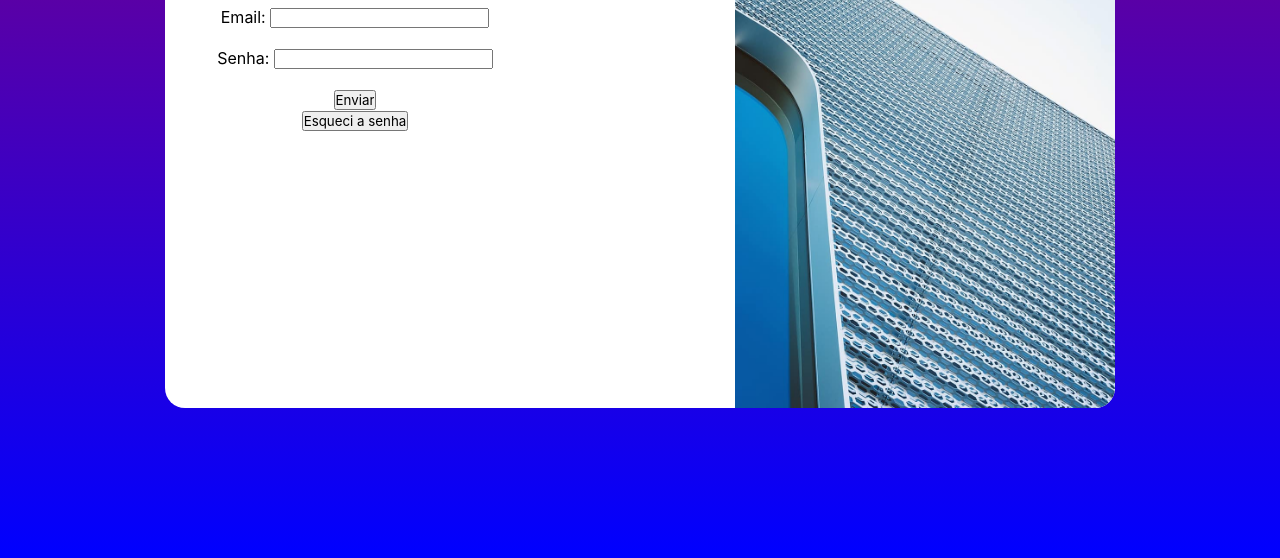
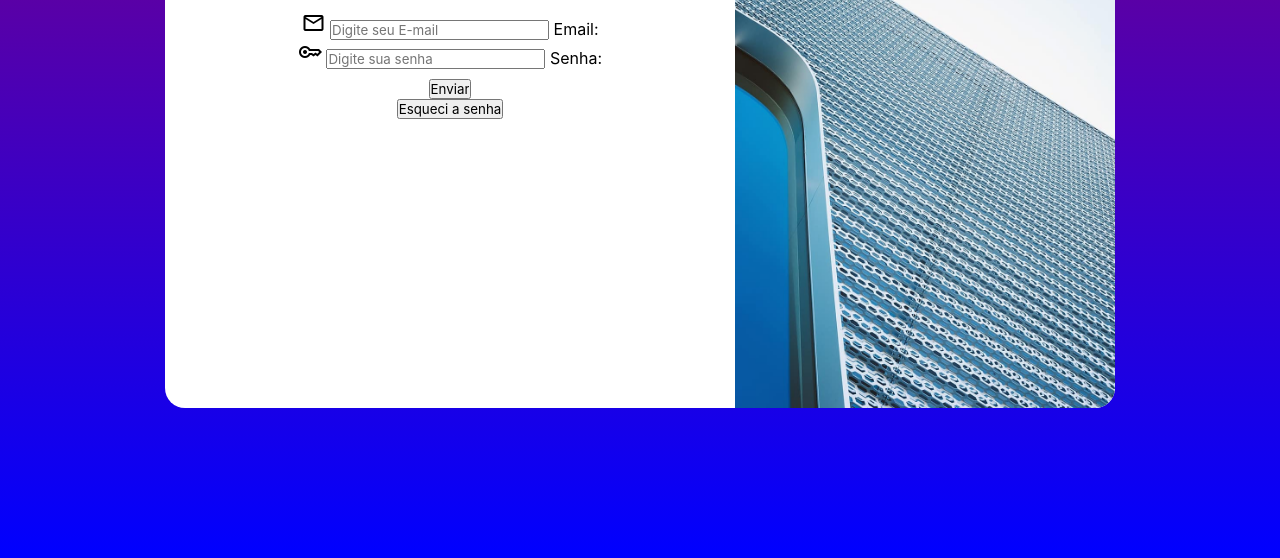
Before and after one commit to PITERDASILVA/projeto-login, a plain HTML site: page index.html in a window 1280 px wide. Shown: the part 242-800 px from the top of the page. Drawn offline with nearby package versions, Linux system fonts and the light colour scheme.

Commit message:
atuazalição formulário

```diff
--- a/estilo/media-query.css
+++ b/estilo/media-query.css
@@ -39,6 +39,13 @@
     }
     section#login > div#formulario{
         float: left;
-        width: 40%;
+        width: 60%;
     }
+    section#login > h1{
+        font-size: 2em;
+    }
+    section#login > p {
+        font-size: 1.2em;
+    }
+
  }
--- a/estilo/style.css
+++ b/estilo/style.css
@@ -37,7 +37,7 @@ section#login h1{
 }
 section#login p{
     padding: 10px;
-    font-size: 1em;
+    font-size: 0.8em;
 }
 section#login > div#imagem {
     display: block;
--- a/index.html
+++ b/index.html
@@ -7,6 +7,8 @@
     <title>Login</title>
     <link rel="stylesheet" href="estilo/style.css">
     <link rel="stylesheet" href="estilo/media-query.css">
+    <link href="https://fonts.googleapis.com/css2?family=Material+Symbols+Outlined" rel="stylesheet" />
+
 </head>
 <body>
     <main>
@@ -18,17 +20,21 @@
             <p>Seja Bem-Vindo. Faça login para entrar na sua conta.</p>
             <div id="formulario">
                 <form action="#" method="post" autocomplete="on">
+
+                    <div class="campo">
+                        <span class="material-symbols-outlined">mail</span>
+                        <input type="email" name="email" id="iemail" required autocomplete="email" minlength="10" placeholder="Digite seu E-mail">
+                        <label for="iemail">Email:</label>
+                    </div>
+
+                    <div class="campo">
+                        <span class="material-symbols-outlined">Key</span>
+                        <input type="password" name="senha" id="isenha" required min="8" autocomplete="current-password" placeholder="Digite sua senha">
+                        <label for="isenha">Senha:</label>
+                    </div>
                     <p>
-                        <label for="iemail">Email:</label>
-                        <input type="email" name="email" id="iemail" required autocomplete="email" minlength="10">
-                    </p>
-                    <p>
-                        <label for="isenha">Senha:</label>
-                        <input type="password" name="senha" id="isenha" required min="8" autocomplete="new-password">
-                    </p>
-                    <p>
-                        <input class="campo" type="submit" value="Enviar"><br>
-                        <input class="campo" type="submit" value="Esqueci a senha">
+                        <input type="submit" value="Enviar"><br>
+                        <button>Esqueci a senha</button>
                     </p>
                 </form>
             </div>
```
